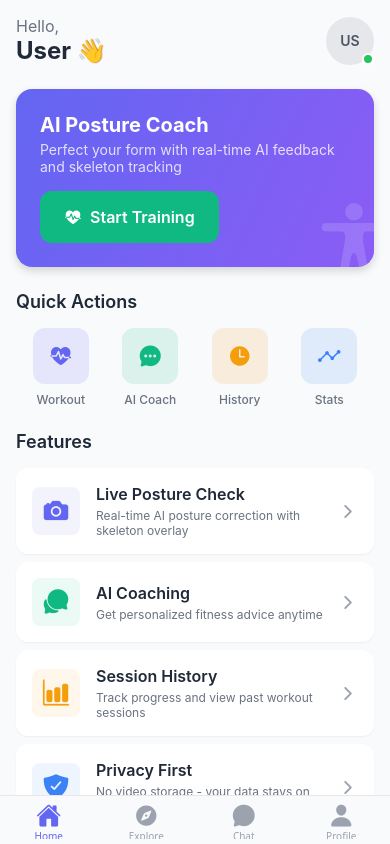
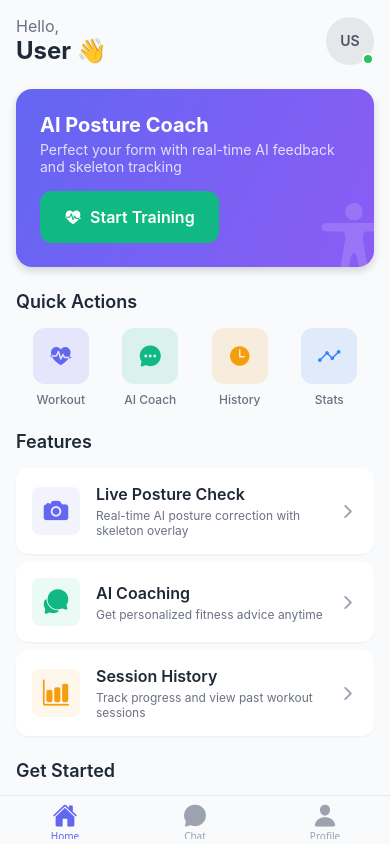
Before and after one commit to Harshita-madan/KinetiqAI, a React Native app: screen /Home in a window 390 px wide. Built offline with nearby package versions, Linux system fonts and the light colour scheme.

Commit message:
removed privacy button

```diff
--- a/src/navigation/AppNavigator.tsx
+++ b/src/navigation/AppNavigator.tsx
@@ -7,7 +7,6 @@ import { colors } from '../theme';
 import {
   HomeScreen,
   ChatScreen,
-  ExploreScreen,
   ProfileScreen,
   ExerciseSelectionScreen,
   LiveWorkoutScreen,
@@ -58,15 +57,6 @@ const MainTabs = () => {
         }}
       />
       <Tab.Screen
-        name="Explore"
-        component={ExploreScreen}
-        options={{
-          tabBarIcon: ({ color, size }) => (
-            <Ionicons name="compass" size={size} color={color} />
-          ),
-        }}
-      />
-      <Tab.Screen
         name="Chat"
         component={ChatScreen}
         options={{
--- a/src/screens/HomeScreen.tsx
+++ b/src/screens/HomeScreen.tsx
@@ -153,13 +153,6 @@ export const HomeScreen: React.FC<{ navigation: any }> = ({ navigation }) => {
               description="Track progress and view past workout sessions"
               color={colors.accent}
               onPress={() => navigation.navigate('History')}
-            />
-            <FeatureCard
-              icon="shield-checkmark"
-              title="Privacy First"
-              description="No video storage - your data stays on device"
-              color={colors.info}
-              onPress={() => {}}
             />
           </View>
         </View>
```
